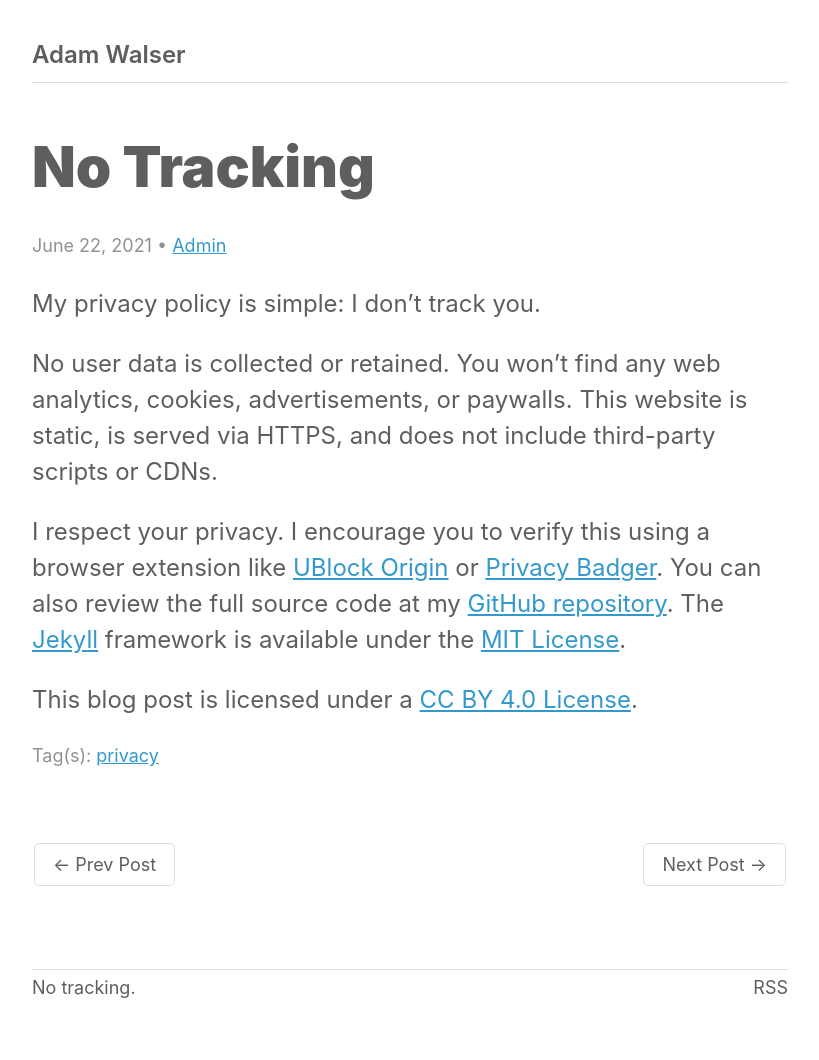
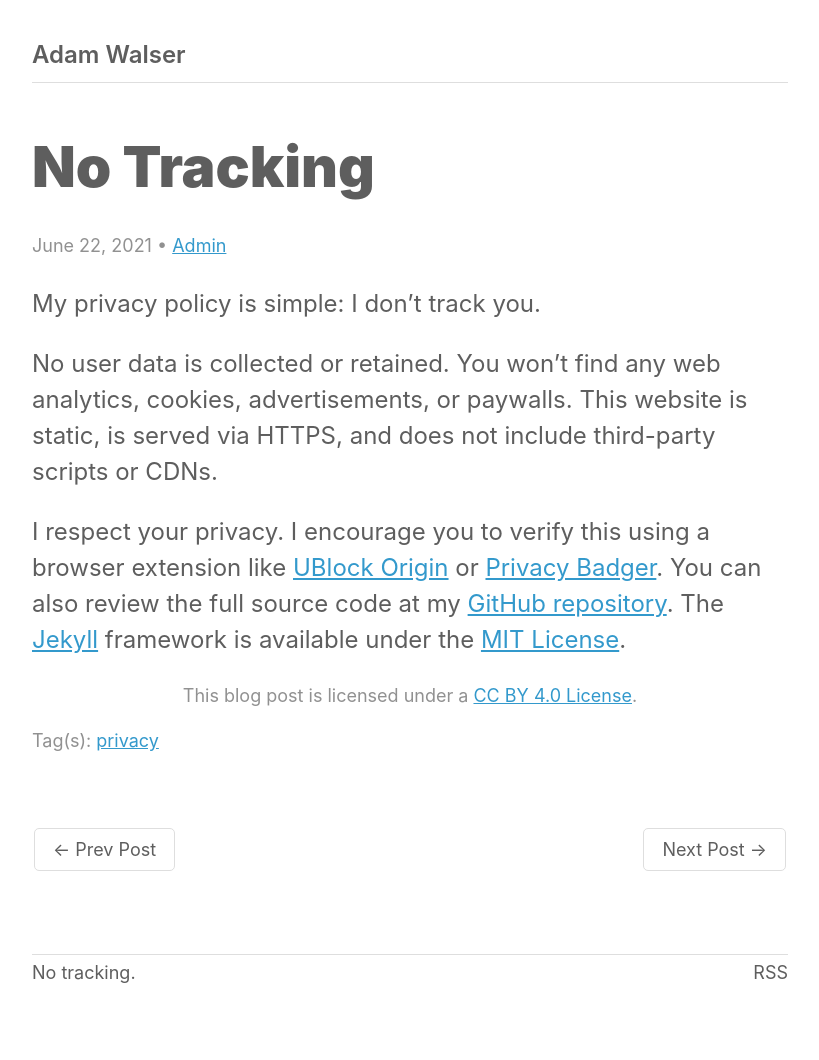
Before and after one commit to ajpwalser/ajpwalser.github.io, a Jekyll site: the page built from _posts/2021-06-22-no-tracking.md, in a window 1280 px wide. Shown: the whole page, without its empty margins (230-1049 px from the left). Built offline with Jekyll 4.4.1, drawn with Linux system fonts in a browser that asks for light colours; some web fonts are replaced.

Commit message:
Update style.css

```diff
--- a/css/style.css
+++ b/css/style.css
@@ -138,7 +138,7 @@ h2 a:hover {
 time,
 .meta,
 figcaption,
-.cc {
+.license {
 	color: var(--meta);
 	font-size: 75%;
 }
@@ -151,7 +151,7 @@ figcaption,
 	color: var(--theme) !important;
 }
 
-.cc {
+.license {
 	text-align: center;
 }
 
```
